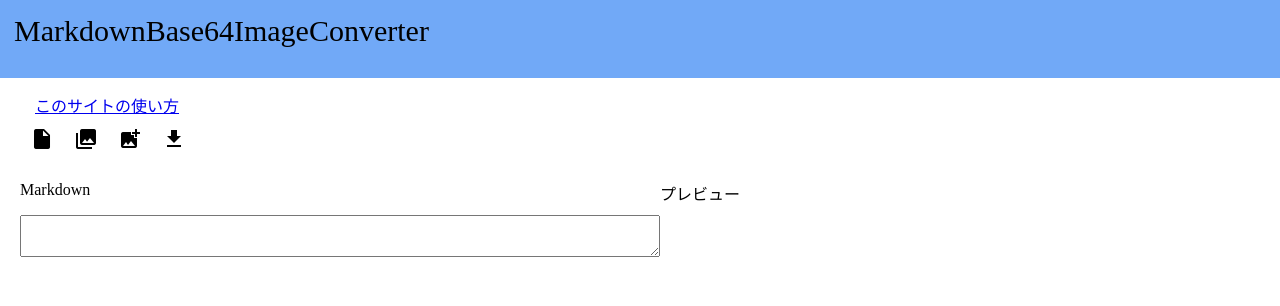
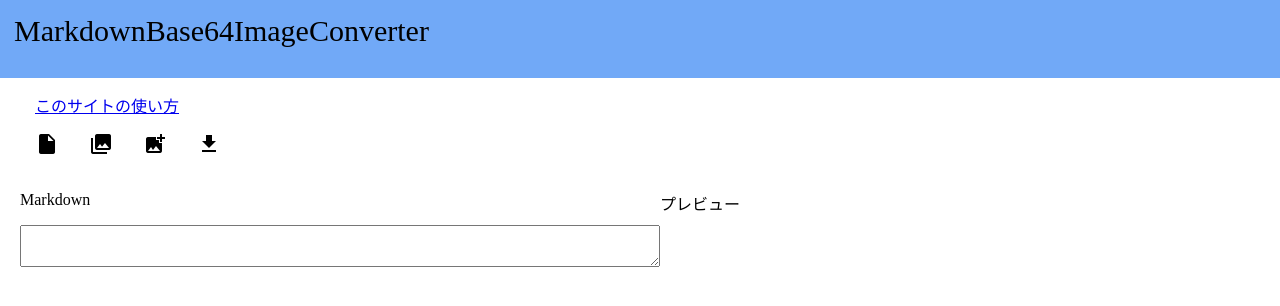
Before and after one commit to Potewo/ImageBase64Converter, a plain HTML site: page index.html in a window 1280 px wide. Drawn offline with nearby package versions, Linux system fonts and the light colour scheme.

Commit message:
fix button design

```diff
--- a/style.css
+++ b/style.css
@@ -17,6 +17,20 @@ input {
 
 a.button {
   color: black;
+}
+
+label, a.button {
+  padding: 5px;
+  display: inline-block;
+  border-radius: 3px;
+}
+
+label:hover, a.button:hover {
+  background-color: #efefef;
+}
+
+i {
+  margin: auto;
 }
 
 div.buttons-container {
```
